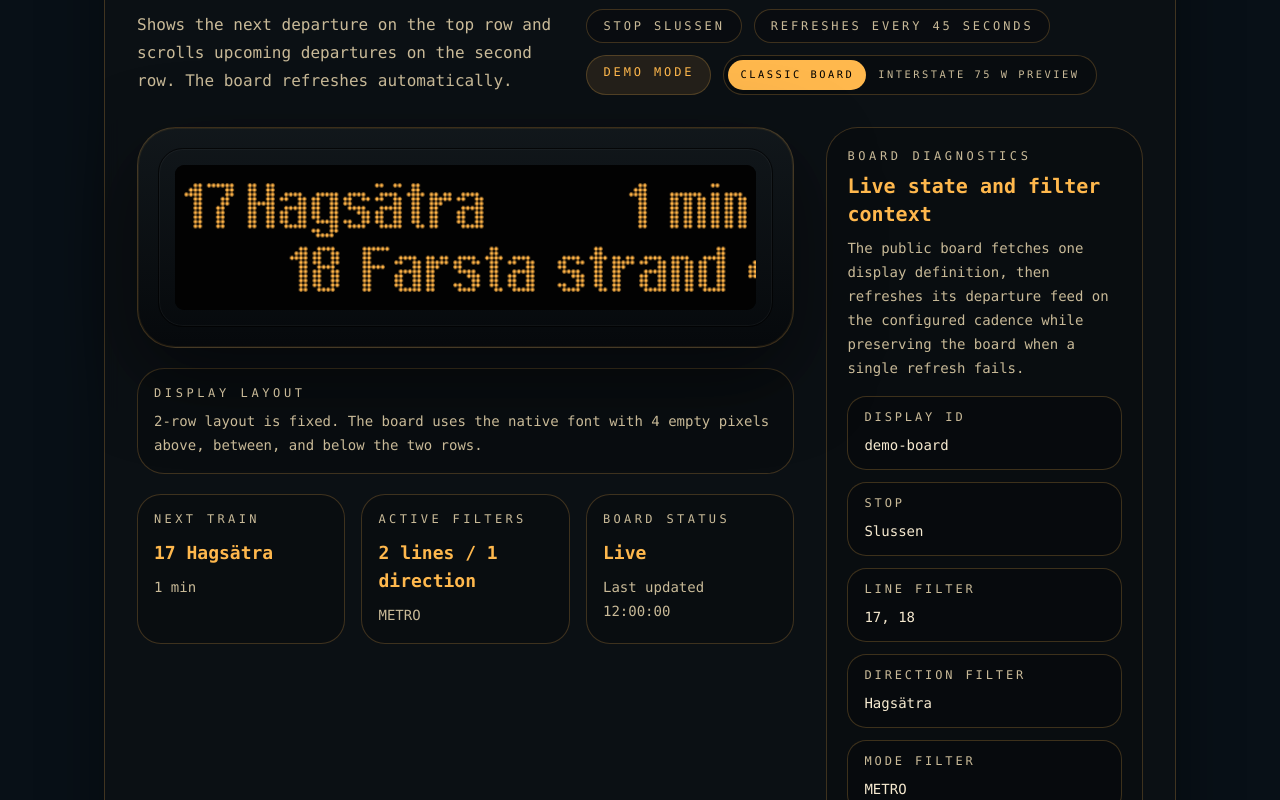
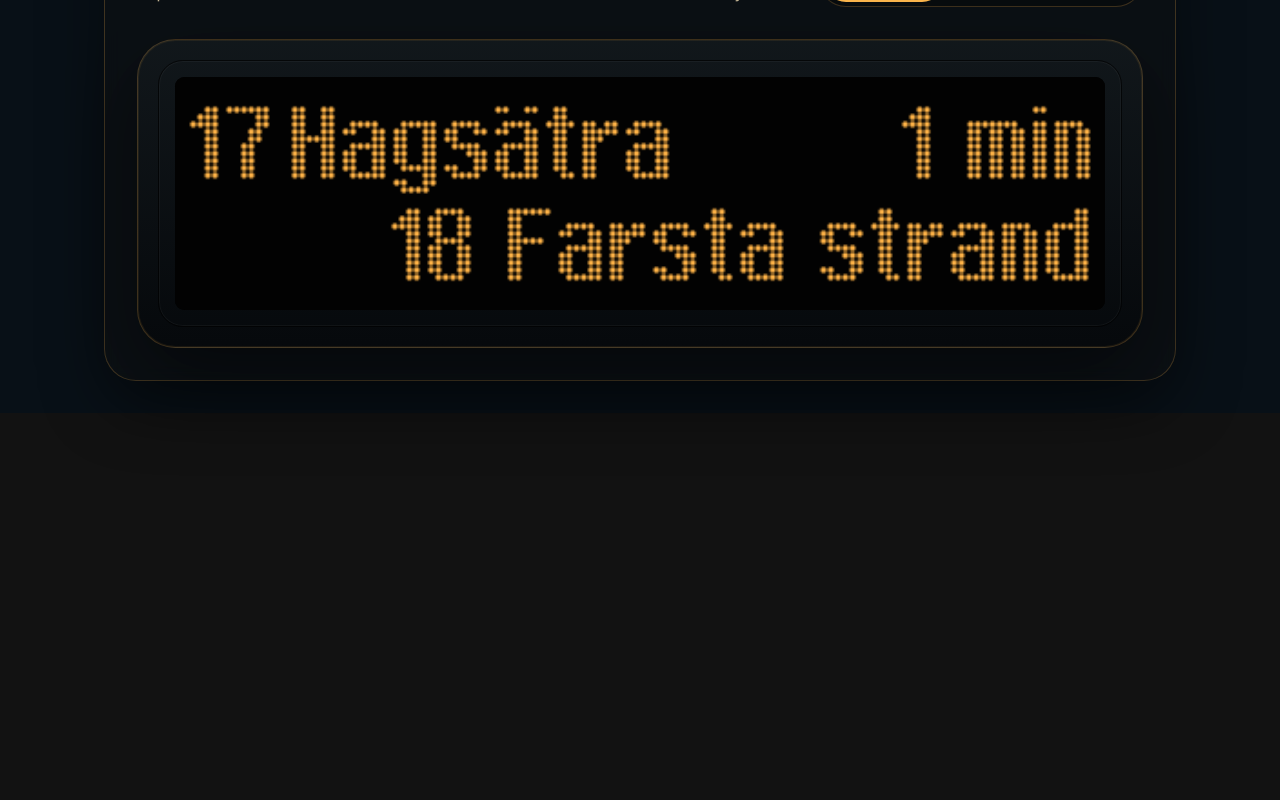
Before and after one commit to marre/slpanel, a React (Vite) app: page /display/demo-board in a window 1280 px wide. Shown: the part 400-1200 px from the top of the page. After the commit the page ends 813 px from the top, so only its background shows below. Built offline with nearby package versions, Linux system fonts and the light colour scheme.

Commit message:
Simplify page

```diff
--- a/src/routes/display-page.tsx
+++ b/src/routes/display-page.tsx
@@ -1,5 +1,5 @@
 import { startTransition, useEffect, useMemo, useState } from 'react';
-import { Link, useParams, useSearchParams } from 'react-router-dom';
+import { useParams, useSearchParams } from 'react-router-dom';
 
 import type { DepartureRecord, DisplayRecord } from '@/api/types';
 import { DisplayBoard } from '@/components/display-board';
@@ -8,7 +8,6 @@ import { ConfigApiError, getDisplay, listDepartures } from '@/lib/config-api';
 import { pyScriptPicographicsRuntime } from '@/lib/pyscript-picographics-runtime';
 
 const DEPARTURES_FORECAST_MINUTES = 240;
-const DEMO_LAST_UPDATED_AT = Date.parse('2026-05-29T12:00:00Z');
 
 const DEMO_DISPLAY: DisplayRecord = {
   id: 'demo-board',
@@ -84,7 +83,6 @@ export function DisplayPage() {
   const [isLoadingDepartures, setIsLoadingDepartures] = useState(false);
   const [displayError, setDisplayError] = useState<string | null>(null);
   const [departuresError, setDeparturesError] = useState<string | null>(null);
-  const [lastUpdatedAt, setLastUpdatedAt] = useState<number | null>(null);
 
   useEffect(() => {
     if (isDemoBoard || !displayId) {
@@ -129,9 +127,6 @@ export function DisplayPage() {
   const activeDeparturesError = isDemoBoard ? null : departuresError;
   const activeLoadingDisplay = isDemoBoard ? false : isLoadingDisplay;
   const activeLoadingDepartures = isDemoBoard ? false : isLoadingDepartures;
-  const activeLastUpdatedAt = isDemoBoard
-    ? DEMO_LAST_UPDATED_AT
-    : lastUpdatedAt;
 
   useEffect(() => {
     if (isDemoBoard || !activeDisplay?.site_id) {
@@ -175,7 +170,6 @@ export function DisplayPage() {
         }
 
         setDepartures(nextDepartures);
-        setLastUpdatedAt(Date.now());
       } catch (error: unknown) {
         if (cancelled || controller.signal.aborted) {
           return;
@@ -232,11 +226,8 @@ export function DisplayPage() {
     ],
   );
 
-  const nextDeparture = activeDepartures[0] ?? null;
   const displayName =
     activeDisplay?.name || activeDisplay?.display_id || 'Unknown board';
-  const stopName =
-    activeDisplay?.site_name || activeDisplay?.site_id || 'No stop configured';
   const picographicsRuntime = pyScriptPicographicsRuntime;
 
   function handleRendererChange(renderer: DisplayRenderer) {
@@ -291,19 +282,6 @@ export function DisplayPage() {
           </div>
 
           <div className="flex flex-wrap gap-3 text-xs uppercase tracking-[0.24em] text-[var(--muted-text)]">
-            <span className="rounded-full border border-[var(--panel-border)] bg-black/20 px-4 py-2">
-              Stop {stopName}
-            </span>
-            <span className="rounded-full border border-[var(--panel-border)] bg-black/20 px-4 py-2">
-              Refreshes every{' '}
-              {activeDisplay?.refresh_interval ?? DEMO_DISPLAY.refresh_interval}{' '}
-              seconds
-            </span>
-            {isDemoBoard ? (
-              <span className="rounded-full border border-[var(--panel-border)] bg-[var(--panel-text)]/10 px-4 py-2 text-[var(--panel-text)]">
-                Demo mode
-              </span>
-            ) : null}
             <div className="inline-flex rounded-full border border-[var(--panel-border)] bg-black/24 p-1">
               {DISPLAY_RENDERER_OPTIONS.map((option) => (
                 <button
@@ -325,106 +303,8 @@ export function DisplayPage() {
         </div>
       </div>
 
-      <div className="grid gap-8 xl:grid-cols-[minmax(0,1.35fr)_minmax(18rem,0.65fr)] xl:items-start">
-        <div className="space-y-5">
-          {boardElement}
-
-          <div className="rounded-[1.7rem] border border-[var(--panel-border)] bg-black/16 p-4">
-            <div className="space-y-2">
-              <p className="text-xs uppercase tracking-[0.3em] text-[var(--muted-text)]">
-                Display layout
-              </p>
-              <p className="text-sm leading-6 text-[var(--muted-text)]">
-                {describeBoardLayout()}
-              </p>
-            </div>
-          </div>
-
-          <div className="grid gap-4 md:grid-cols-3">
-            <StatCard
-              label="Next train"
-              value={
-                nextDeparture
-                  ? `${nextDeparture.line_number} ${nextDeparture.destination}`
-                  : boardState.headline
-              }
-              detail={
-                nextDeparture ? nextDeparture.display_time : boardState.detail
-              }
-            />
-            <StatCard
-              label="Active filters"
-              value={formatFilterSummary(activeDisplay)}
-              detail={
-                activeDisplay?.modes.length
-                  ? activeDisplay.modes.join(', ')
-                  : 'All transport modes'
-              }
-            />
-            <StatCard
-              label="Board status"
-              value={boardState.statusLabel}
-              detail={
-                activeLastUpdatedAt
-                  ? `Last updated ${formatTimestamp(activeLastUpdatedAt)}`
-                  : 'Waiting for the first live refresh'
-              }
-            />
-          </div>
-        </div>
-
-        <aside className="space-y-4 rounded-[2rem] border border-[var(--panel-border)] bg-black/18 p-5">
-          <div className="space-y-2">
-            <p className="text-xs uppercase tracking-[0.3em] text-[var(--muted-text)]">
-              Board diagnostics
-            </p>
-            <h3 className="text-xl font-semibold text-[var(--panel-text)]">
-              Live state and filter context
-            </h3>
-            <p className="text-sm leading-6 text-[var(--muted-text)]">
-              The public board fetches one display definition, then refreshes
-              its departure feed on the configured cadence while preserving the
-              board when a single refresh fails.
-            </p>
-          </div>
-
-          <dl className="space-y-3 text-sm text-[var(--app-text)]">
-            <DetailRow
-              label="Display id"
-              value={activeDisplay?.id ?? displayId ?? 'unknown'}
-            />
-            <DetailRow label="Stop" value={stopName} />
-            <DetailRow
-              label="Line filter"
-              value={activeDisplay?.line_numbers.join(', ') || 'All lines'}
-            />
-            <DetailRow
-              label="Direction filter"
-              value={activeDisplay?.directions.join(', ') || 'All directions'}
-            />
-            <DetailRow
-              label="Mode filter"
-              value={activeDisplay?.modes.join(', ') || 'All modes'}
-            />
-            <DetailRow
-              label="Renderer"
-              value={getRendererLabel(activeRenderer)}
-            />
-            {activeRenderer === 'interstate75' ? (
-              <DetailRow label="Renderer runtime" value="PyScript bootstrap" />
-            ) : null}
-            <DetailRow label="Board message" value={boardState.detail} />
-          </dl>
-
-          {!isDemoBoard ? (
-            <Link
-              to="/config"
-              className="inline-flex rounded-full border border-[var(--panel-border)] px-4 py-2 text-sm text-[var(--panel-text)] transition hover:border-[var(--panel-text)]/70 hover:bg-[var(--panel-text)]/8"
-            >
-              Open config workspace
-            </Link>
-          ) : null}
-        </aside>
+      <div className="grid gap-8 xl:items-start">
+        <div className="space-y-5">{boardElement}</div>
       </div>
     </section>
   );
@@ -534,47 +414,8 @@ function readErrorMessage(error: unknown, fallback: string) {
   return fallback;
 }
 
-function formatFilterSummary(display: DisplayRecord | null) {
-  if (!display) {
-    return 'Waiting for config';
-  }
-
-  const parts = [];
-
-  parts.push(
-    display.line_numbers.length > 0
-      ? `${display.line_numbers.length} line${display.line_numbers.length === 1 ? '' : 's'}`
-      : 'All lines',
-  );
-  parts.push(
-    display.directions.length > 0
-      ? `${display.directions.length} direction${display.directions.length === 1 ? '' : 's'}`
-      : 'All directions',
-  );
-
-  return parts.join(' / ');
-}
-
-function formatTimestamp(value: number) {
-  return new Intl.DateTimeFormat('sv-SE', {
-    hour: '2-digit',
-    minute: '2-digit',
-    second: '2-digit',
-  }).format(value);
-}
-
-function describeBoardLayout() {
-  return '2-row layout is fixed. The board uses the native font with 4 empty pixels above, between, and below the two rows.';
-}
-
 function parseDisplayRenderer(value: string | null): DisplayRenderer {
   return value === 'interstate75' ? value : 'classic';
-}
-
-function getRendererLabel(renderer: DisplayRenderer) {
-  return renderer === 'interstate75'
-    ? 'Interstate 75 W preview'
-    : 'Classic board';
 }
 
 const DISPLAY_RENDERER_OPTIONS: Array<{
@@ -590,32 +431,3 @@ const DISPLAY_RENDERER_OPTIONS: Array<{
     label: 'Interstate 75 W preview',
   },
 ];
-
-function StatCard(input: { label: string; value: string; detail: string }) {
-  return (
-    <div className="rounded-[1.5rem] border border-[var(--panel-border)] bg-black/18 p-4">
-      <p className="text-xs uppercase tracking-[0.28em] text-[var(--muted-text)]">
-        {input.label}
-      </p>
-      <p className="mt-3 text-lg font-semibold text-[var(--panel-text)]">
-        {input.value}
-      </p>
-      <p className="mt-2 text-sm leading-6 text-[var(--muted-text)]">
-        {input.detail}
-      </p>
-    </div>
-  );
-}
-
-function DetailRow(input: { label: string; value: string }) {
-  return (
-    <div className="rounded-[1.2rem] border border-[var(--panel-border)] bg-black/14 px-4 py-3">
-      <dt className="text-xs uppercase tracking-[0.24em] text-[var(--muted-text)]">
-        {input.label}
-      </dt>
-      <dd className="mt-2 text-sm leading-6 text-[var(--app-text)]">
-        {input.value}
-      </dd>
-    </div>
-  );
-}
--- a/src/routes/home-page.tsx
+++ b/src/routes/home-page.tsx
@@ -1,65 +1,23 @@
-import { Link } from 'react-router-dom';
-
-import { PanelPreview } from '@/components/panel-preview';
-
 export function HomePage() {
   return (
-    <div className="grid gap-8 lg:grid-cols-[minmax(0,1.15fr)_minmax(20rem,0.85fr)] lg:items-start">
+    <div className="grid gap-8 lg:items-start">
       <section className="space-y-6">
-        <div className="space-y-4">
+        <div className="space-y-6">
           <p className="text-xs uppercase tracking-[0.35em] text-[var(--muted-text)]">
             Overview
           </p>
-          <div className="space-y-3">
-            <h2 className="max-w-2xl text-3xl font-semibold leading-tight text-[var(--panel-text)] md:text-5xl">
+          <div className="space-y-6">
+            <h2 className="max-w-3xl text-3xl font-semibold leading-tight text-[var(--panel-text)] md:text-5xl">
               Real-time SL transit displays
             </h2>
-            <p className="max-w-2xl text-sm leading-7 text-[var(--muted-text)] md:text-base">
+            <p className="max-w-3xl text-sm leading-7 text-[var(--muted-text)] md:text-base">
               Create and share live departure boards for any SL stop. Filter by
               line and direction, and the board auto-refreshes so you always see
               the latest departures.
             </p>
           </div>
         </div>
-
-        <div className="flex flex-wrap gap-3">
-          <Link
-            to="/config"
-            className="rounded-full border border-[var(--panel-text)] bg-[var(--panel-text)] px-5 py-3 text-sm font-medium text-black transition hover:bg-[var(--panel-text-soft)]"
-          >
-            Set up a display
-          </Link>
-          <Link
-            to="/display/demo-board"
-            className="rounded-full border border-[var(--panel-border)] px-5 py-3 text-sm font-medium text-[var(--panel-text)] transition hover:border-[var(--panel-text)]/60 hover:bg-[var(--panel-text)]/8"
-          >
-            View demo board
-          </Link>
-          <Link
-            to="/display/demo-board?renderer=interstate75&runtime=pyscript"
-            className="rounded-full border border-[#84d8ff]/50 bg-[#84d8ff]/8 px-5 py-3 text-sm font-medium text-[#b9edff] transition hover:border-[#84d8ff]/80 hover:bg-[#84d8ff]/14"
-          >
-            PyScript preview
-          </Link>
-        </div>
       </section>
-
-      <aside className="space-y-4 rounded-[2rem] border border-[var(--panel-border)] bg-black/20 p-5">
-        <div className="space-y-2">
-          <p className="text-xs uppercase tracking-[0.3em] text-[var(--muted-text)]">
-            Panel preview
-          </p>
-          <h3 className="text-xl font-semibold text-[var(--panel-text)]">
-            See it in action
-          </h3>
-          <p className="text-sm leading-6 text-[var(--muted-text)]">
-            A live preview of how your display board looks — the same view your
-            audience will see.
-          </p>
-        </div>
-
-        <PanelPreview />
-      </aside>
     </div>
   );
 }
```
